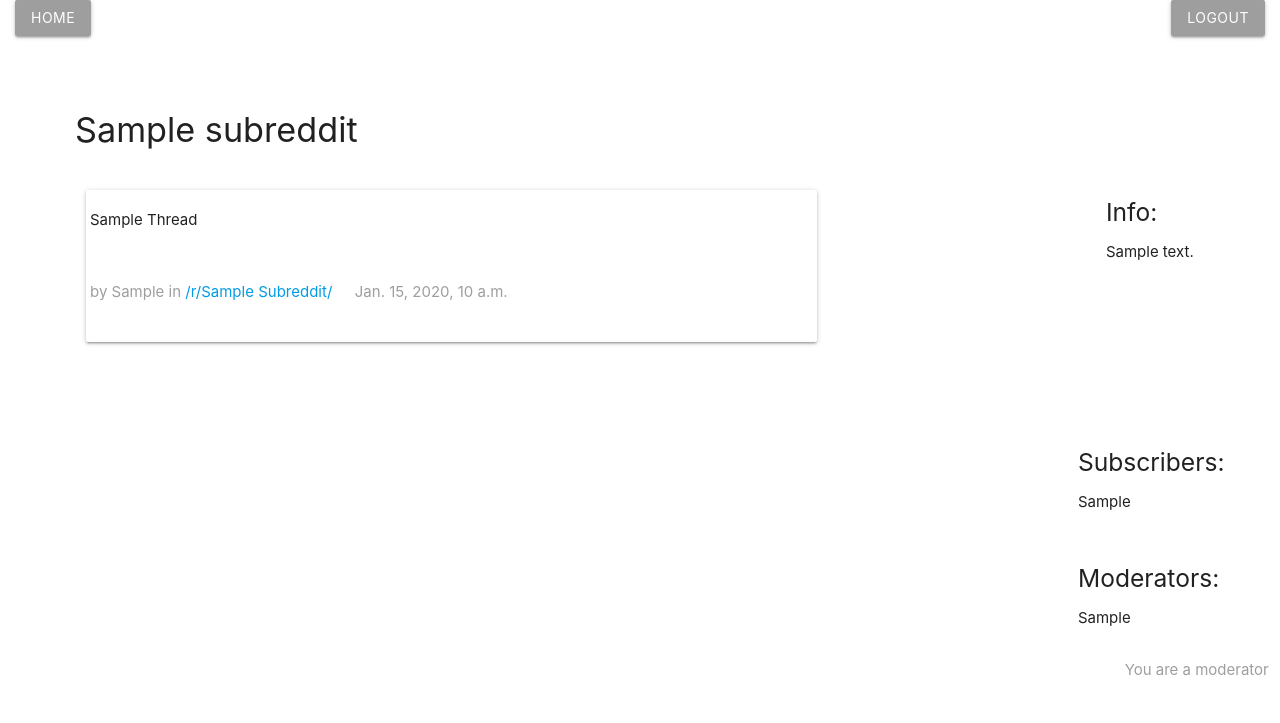
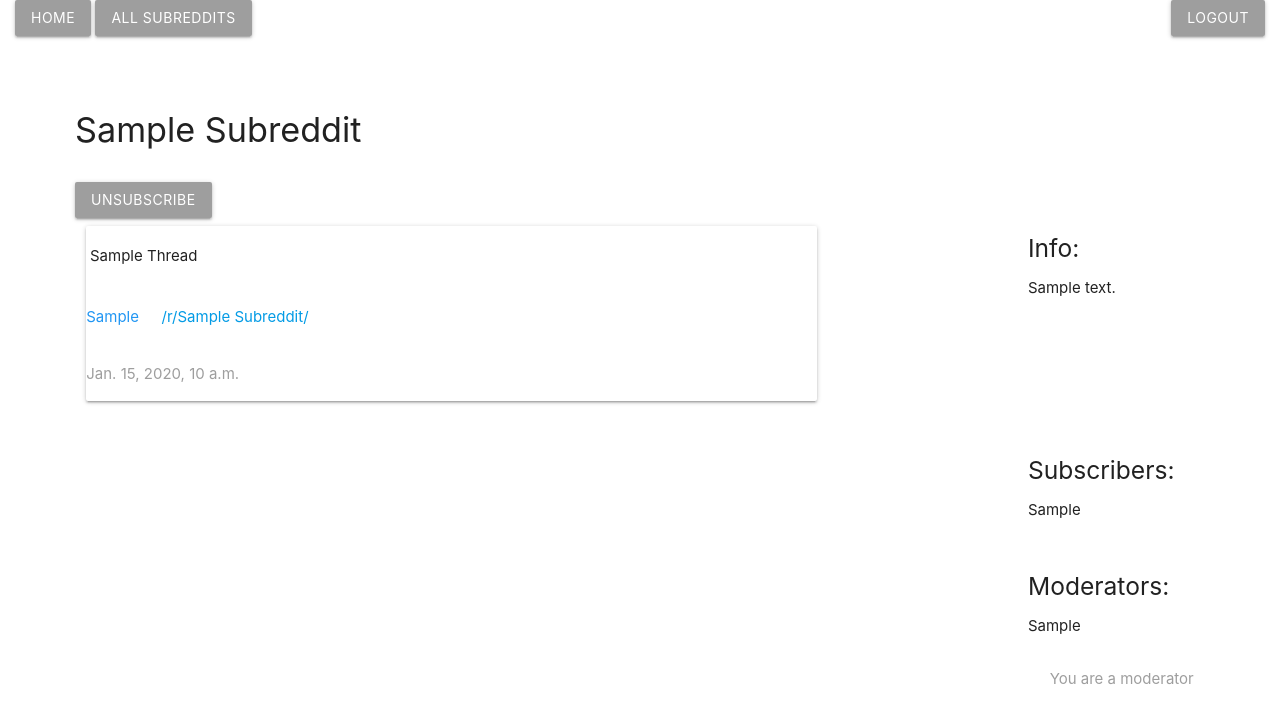
Before and after one commit to jakerjohnson94/reddit-clone, a Django app: a page that uses Thread/templates/thread_card.html in a window 1280 px wide. Shown: the top 723 px of the page. Run offline with Django 3.2, Linux system fonts and the light colour scheme; a user stored in the database is signed in; tables that the repository leaves empty hold one stand-in row (values such as "Sample post").

Commit message:
subscribe and unsubscribe functions

```diff
--- a/Subreddit/templates/subreddit_homepage.html
+++ b/Subreddit/templates/subreddit_homepage.html
@@ -3,21 +3,32 @@
   <!-- Title -->
   <div class="row">
     <h4 class="title">
-      {{ subreddit.name }}
+      {{ subreddit.name | title }}
     </h4>
   </div>
 
+  <!-- Subscribe Buttons -->
+
+  {% if is_subscriber %}
+  <button class="btn grey">
+    <a href="{% url 'unsubscribe' subreddit.name %}" class="white-text">Unsubscribe</a>
+  </button>
+  {% else %}
+  <button class="btn grey">
+    <a href="{% url 'subscribe' subreddit.name %}" class="white-text">Subscribe</a>
+  </button>
+  {% endif %}
+
   <!-- Description -->
   <div class="row">
-    <div class="col s right">
+    <!-- Thread List -->
+    <div class="col s8">
+      {% for thread in threads %} {% include 'thread_card.html' %} {% endfor %}
+    </div>
+
+    <div class="col  s2 right">
       <h5>Info:</h5>
       <p>{{ subreddit.description }}</p>
-    </div>
-
-    <!-- Thread List -->
-
-    <div class="col s8">
-      {% for thread in threads %} {% include 'thread_card.html' %} {% endfor %}
     </div>
   </div>
 
--- a/Subreddit/urls.py
+++ b/Subreddit/urls.py
@@ -1,9 +1,14 @@
 from django.contrib import admin
 from django.urls import path
-from .views import home_view
+from .views import home_view, list_all_view, subscribe, unsubscribe
 
 
-urlpatterns = [path("r/<str:subreddit_name>", home_view, name="subreddit")]
+urlpatterns = [
+    path("r/all", list_all_view, name="allsubs"),
+    path("r/<str:subreddit_name>", home_view, name="subreddit"),
+    path("r/<str:subreddit_name>/subscribe", subscribe, name="subscribe"),
+    path("r/<str:subreddit_name>/unsubscribe", unsubscribe, name="unsubscribe"),
+]
 
 # r/<int:id>/subscribe
 # r/<int:id>/unsubscribe
--- a/Subreddit/views.py
+++ b/Subreddit/views.py
@@ -13,8 +13,11 @@ from django.views import View
 from django.http import HttpResponseRedirect
 
 
-def unsubscribe(request, subreddit_name):
-    subreddit = get_object_or_404(Subreddit, name=subreddit_name)
+def list_all_view(request):
+    html = "subreddit_list.html"
+    subreddits = Subreddit.objects.all()
+    data = {"subreddits": subreddits}
+    return render(request, html, data)
 
 
 def home_view(request, subreddit_name):
@@ -41,3 +44,23 @@ def home_view(request, subreddit_name):
         "is_moderator": is_moderator,
     }
     return render(request, html, data)
+
+
+def unsubscribe(request, subreddit_name):
+    subreddit = get_object_or_404(Subreddit, name=subreddit_name)
+    try:
+        reddit_user = RedditUser.objects.get(user=request.user)
+        subreddit.subscribers.remove(reddit_user)
+    except Exception as e:
+        print(e)
+    return redirect("subreddit", subreddit_name)
+
+
+def subscribe(request, subreddit_name):
+    subreddit = get_object_or_404(Subreddit, name=subreddit_name)
+    try:
+        reddit_user = RedditUser.objects.get(user=request.user)
+        subreddit.subscribers.add(reddit_user)
+    except Exception as e:
+        print(e)
+    return redirect("subreddit", subreddit_name)
--- a/Thread/templates/thread_card.html
+++ b/Thread/templates/thread_card.html
@@ -1,21 +1,24 @@
-<div class="card" style="padding: .25em">
-  <div class="row">
-    <div class="col s">
+<div class="card">
+  <div style="padding: .25em" class="row">
+    <div class="col">
       <p>{{ thread.title | title }}</p>
     </div>
   </div>
-  <div class="row">
-    <div class="col s">
-      <p class="grey-text">
-        by {{ thread.sender.user.username | title }} in
+  <div class="row" style="margin-top: -1em">
+    <div class="col">
+      <p class="blue-text">{{ thread.sender.user.username | title }}</p>
+    </div>
+    <div class="col">
+      <p>
         <a href="{% url 'subreddit' thread.subreddit.name %}">
           /r/{{ thread.subreddit.name | title }}/
         </a>
       </p>
     </div>
-      <div class="col s">
-        <p class="grey-text">{{ thread.created_at }}</p>
-      </div>
+  </div>
+  <div class="row" style="margin-top: -1em">
+    <div class="col">
+      <p class="grey-text">{{ thread.created_at }}</p>
     </div>
   </div>
 </div>
--- a/redditclone/templates/header.html
+++ b/redditclone/templates/header.html
@@ -1,9 +1,15 @@
 <div style="margin-right: 1em; margin-left: 1em">
   <div class="row">
-    <button class="btn grey"><a class="white-text" href="{% url 'homepage' %}">Home</a></button>
+    <a class="white-text" href="{% url 'homepage' %}"><button class="btn grey">Home</button></a>
+    <a class="white-text" href="{% url 'allsubs' %}">
+      <button class="btn grey">
+        All Subreddits
+      </button>
+    </a>
+
     <div class="right">
       {% if user %} {% include 'logout_button.html' %} {% else %}
-      <button class="btn grey"><a class="white-text" href="{% url 'signup' %}">Signup</a></button>
+      <a class="white-text" href="{% url 'signup' %}"><button class="btn grey">Signup</button></a>
       {% endif %}
     </div>
   </div>
--- a/redditclone/templates/index.html
+++ b/redditclone/templates/index.html
@@ -1,8 +1,7 @@
 {% include 'head.html' %} {% include 'header.html' %}
 <div class="container">
-  <div class="row">
-    <h5>Hello {{ user.username | title }}</h5>
-  </div>
+  <h4>Hello {{ user.username | title }}</h4>
+
   <div class="divider"></div>
   <div class="row">
     <h5>Top Posts:</h5>
```
Also changed, not shown: Subreddit/templates/subreddit_list.html (added, +12 -0 lines), redditclone/views.py (line endings or trailing spaces).
